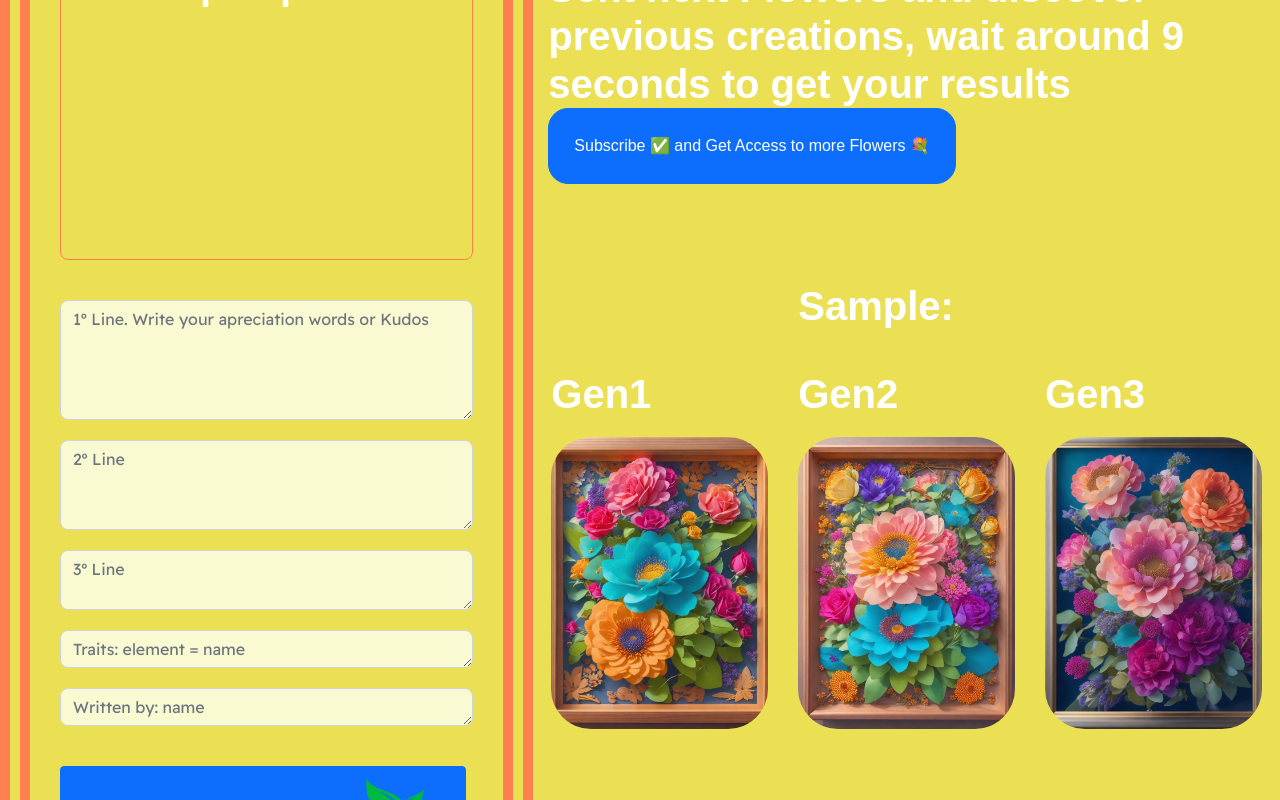
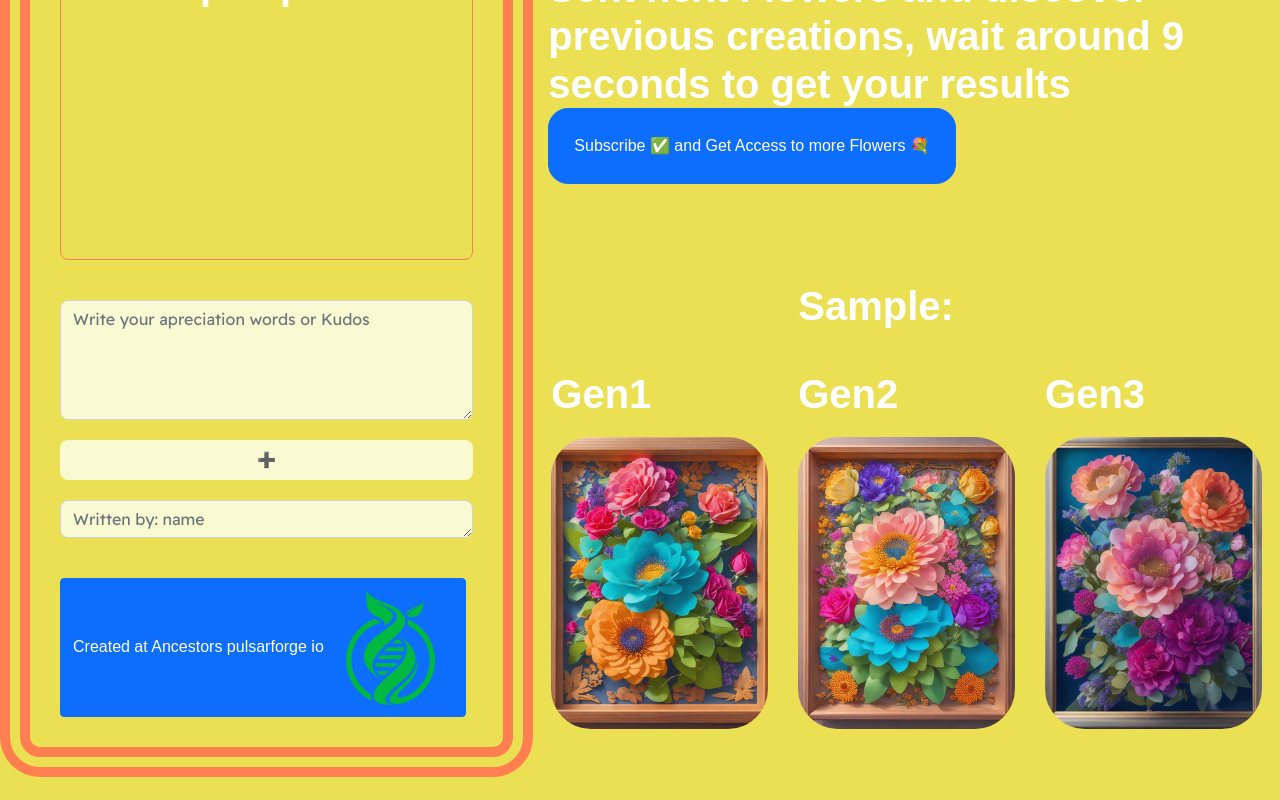
Before and after one commit to blockdatalabs/Ancestors-NFTs-Marketplace, a React (Create React App) app: page /share-tree-flowers in a window 1280 px wide. Shown: the part 1056-1856 px from the top of the page. Built offline with nearby package versions, Linux system fonts and the light colour scheme; a web font is replaced by a local one; what @thirdweb-dev/react would draw is missing.

Commit message:
better ui

```diff
--- a/src/components/Evolutions/Flowers.jsx
+++ b/src/components/Evolutions/Flowers.jsx
@@ -22,14 +22,33 @@ const checkout = () => {
     window.unlockProtocol.loadCheckoutModal();
   }
 };
-
+const TextAreaInput = ({onChange, value}) => {
+  return(
+    <textarea
+    type="multiliner"
+    className="form-control"
+    placeholder="Expanse your written lines"
+    style={{  width: "100%", height: 90, borderRadius: 8, background: "lightgoldenrodyellow", marginBottom: 20  }}
+  />
+  )
+}
 function Flowers() {
   const componentRef = useRef();
   const [query, setQuery] = useState("");
   const [generation, setGeneration] = useState([]);
   const [locked, setLocked] = useState("pending");
   const [image, setImage] = useState(null);
+  const [textInputs, setTextInputs] = useState([]);
 
+  const handleAddTextInput = () => {
+    setTextInputs([...textInputs, '']);
+  };
+
+  const handleTextInputChange = (index, newText) => {
+    const updatedTextInputs = [...textInputs];
+    updatedTextInputs[index] = newText;
+    setTextInputs(updatedTextInputs);
+  };
   const handleDrop = (e) => {
     e.preventDefault();
 
@@ -107,27 +126,17 @@ function Flowers() {
               <textarea
                 type="multiliner"
                 className="form-control"
-                placeholder="1º Line. Write your apreciation words or Kudos"
+                placeholder="Write your apreciation words or Kudos"
                 style={{  width: "100%", height: 120, borderRadius: 8, background: "lightgoldenrodyellow", marginBottom: 20  }}
               />
-              <textarea
-                type="multiliner"
-                className="form-control"
-                placeholder="2º Line"
-                style={{  width: "100%", height: 90, borderRadius: 8, background: "lightgoldenrodyellow", marginBottom: 20  }}
-              />
-              <textarea
-                type="multiliner"
-                className="form-control"
-                placeholder="3º Line"
-                style={{  width: "100%", height: 60, borderRadius: 8, background: "lightgoldenrodyellow", marginBottom: 20  }}
-              />
-              <textarea
-                type="multiliner"
-                className="form-control"
-                placeholder="Traits: element = name"
-                style={{  width: "100%", height: 30, borderRadius: 8, background: "lightgoldenrodyellow", marginBottom: 20  }}
-              />
+              <button onClick={handleAddTextInput} style={{  width: "100%", height: 40, borderRadius: 8, background: "lightgoldenrodyellow", marginBottom: 20, border: "none"  }}>➕</button>
+              {textInputs.map((text, index) => (
+                <TextAreaInput
+                  key={index}
+                  value={text}
+                  onChange={(e) => handleTextInputChange(index, e.target.value)}
+                />
+              ))}
               <textarea
                 type="multiliner"
                 className="form-control"
```
